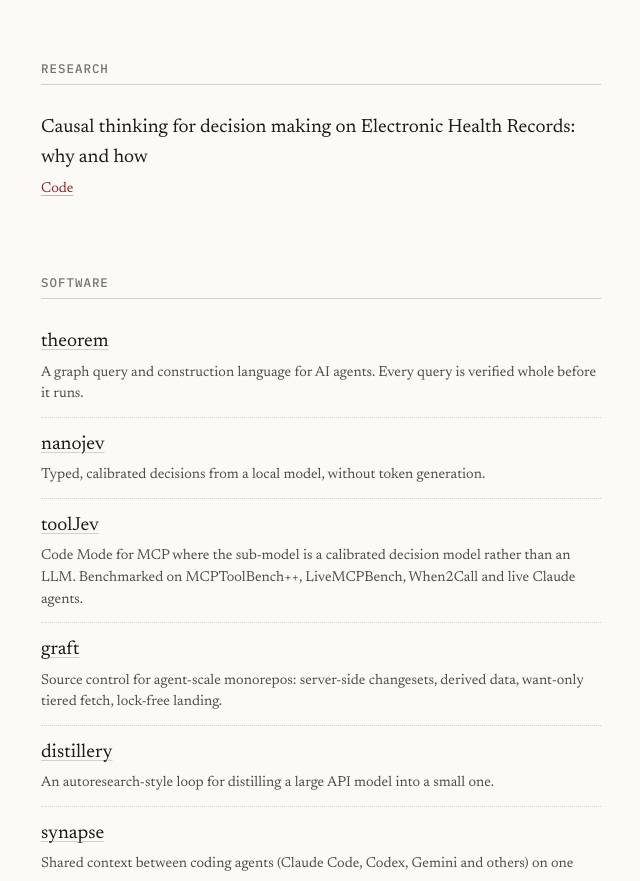
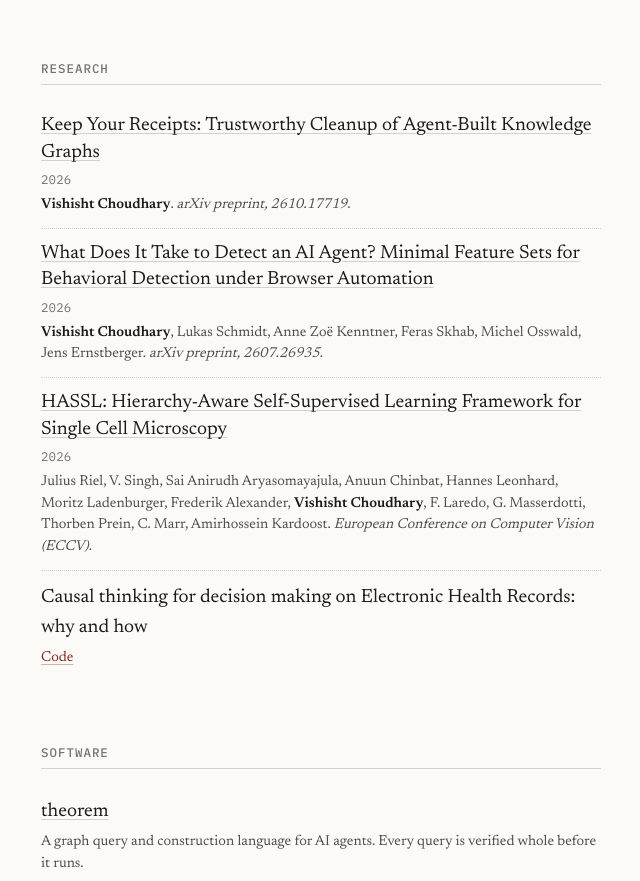
Before and after one commit to VishiATChoudhary/VishiATChoudhary.github.io, a plain HTML site: page index.html in a window 1280 px wide. Shown: the part 707-1588 px from the top of the page, without its empty margins (319-959 px from the left). Drawn offline with Linux system fonts and the light colour scheme.

Commit message:
Add publications from Semantic Scholar
Co-Authored-By: Claude Opus 5.5 <noreply@anthropic.com>

```diff
--- a/assets/site.css
+++ b/assets/site.css
@@ -167,3 +167,7 @@ h1, h2, h3 {
   body { background: white; }
   a { color: inherit; }
 }
+
+/* ---------- publications ---------- */
+.me { color: var(--color-ink); font-weight: 600; }
+.venue { font-style: italic; }
--- a/index.html
+++ b/index.html
@@ -40,6 +40,27 @@
     <section class="section" id="research">
       <h2>Research</h2>
       <ul class="entries">
+        <li>
+          <div class="entry-head">
+            <span class="entry-title"><a href="https://arxiv.org/abs/2610.17719">Keep Your Receipts: Trustworthy Cleanup of Agent-Built Knowledge Graphs</a></span>
+            <span class="meta">2026</span>
+          </div>
+          <p class="entry-note"><span class="me">Vishisht Choudhary</span>. <span class="venue">arXiv preprint, 2610.17719</span>.</p>
+        </li>
+        <li>
+          <div class="entry-head">
+            <span class="entry-title"><a href="https://arxiv.org/abs/2607.26935">What Does It Take to Detect an AI Agent? Minimal Feature Sets for Behavioral Detection under Browser Automation</a></span>
+            <span class="meta">2026</span>
+          </div>
+          <p class="entry-note"><span class="me">Vishisht Choudhary</span>, Lukas Schmidt, Anne Zoë Kenntner, Feras Skhab, Michel Osswald, Jens Ernstberger. <span class="venue">arXiv preprint, 2607.26935</span>.</p>
+        </li>
+        <li>
+          <div class="entry-head">
+            <span class="entry-title"><a href="https://arxiv.org/abs/2607.04353">HASSL: Hierarchy-Aware Self-Supervised Learning Framework for Single Cell Microscopy</a></span>
+            <span class="meta">2026</span>
+          </div>
+          <p class="entry-note">Julius Riel, V. Singh, Sai Anirudh Aryasomayajula, Anuun Chinbat, Hannes Leonhard, Moritz Ladenburger, Frederik Alexander, <span class="me">Vishisht Choudhary</span>, F. Laredo, G. Masserdotti, Thorben Prein, C. Marr, Amirhossein Kardoost. <span class="venue">European Conference on Computer Vision (ECCV)</span>.</p>
+        </li>
         <li>
           <span class="entry-title">Causal thinking for decision making on Electronic Health Records: why and how</span>
           <p class="entry-note"><a href="https://github.com/VishiATChoudhary/CDSS-Penn">Code</a></p>
```
